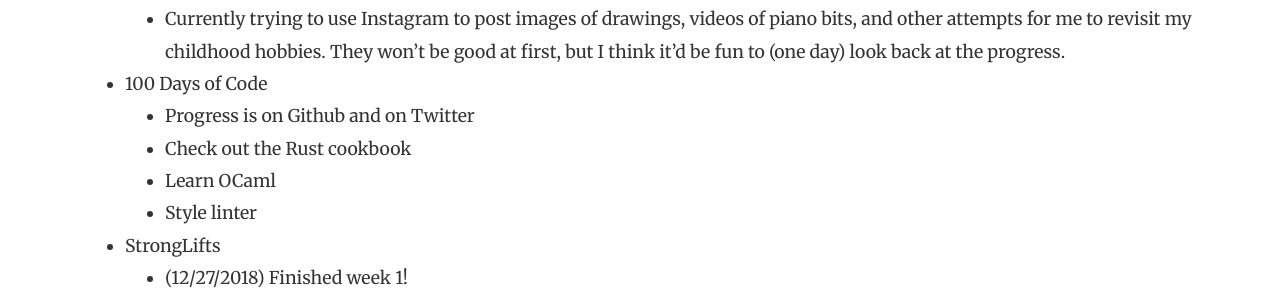
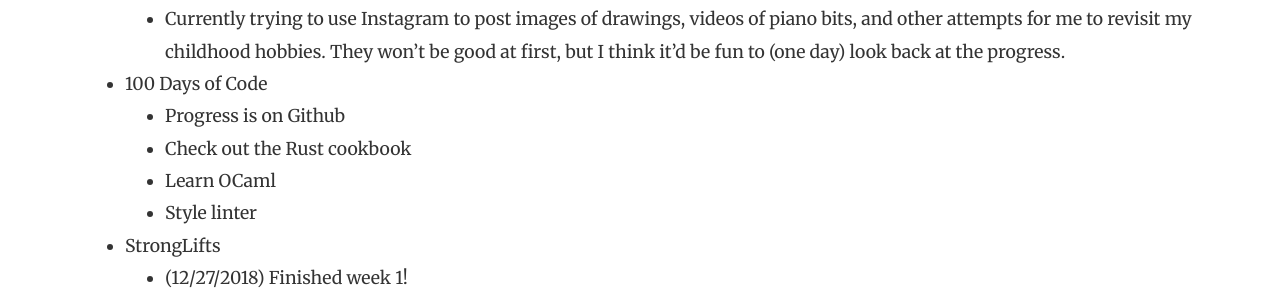
Before and after one commit to gyyu/gyyu.github.io, a Jekyll site: the page built from about.md, in a window 1280 px wide and 900 px high, scrolled down 1364 px. Shown: the part 155-452 px from the top of the window. Built offline with Jekyll 4.4.1, drawn with Linux system fonts in a browser that asks for light colours; nearby versions of some CDN libraries; comment, search, counter and statistics services are not loaded.

Commit message:
Updated 100 Days of Code to only be on Github

```diff
--- a/about.md
+++ b/about.md
@@ -48,7 +48,7 @@
   - Currently trying to use Instagram to post images of drawings, videos of piano bits, and other attempts
   for me to revisit my childhood hobbies. They won't be good at first, but I think it'd be fun to (one day) look back at the progress.
 - 100 Days of Code
-  - Progress is on Github and on Twitter
+  - Progress is on Github
   - Check out the Rust cookbook
   - Learn OCaml
   - Style linter
```
